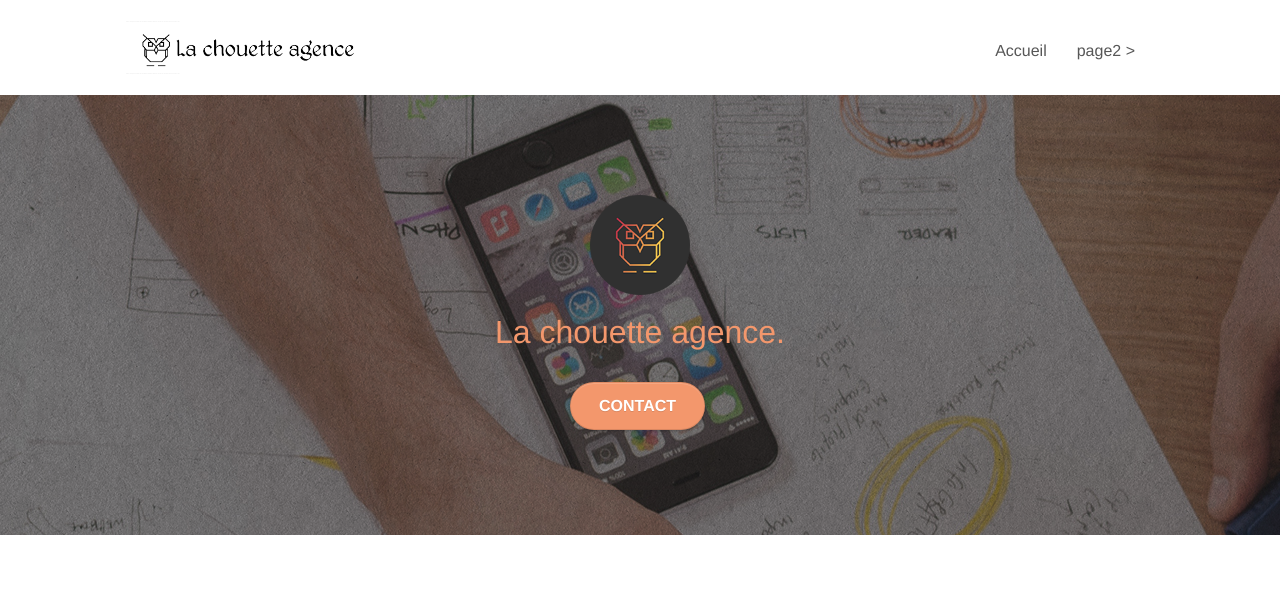
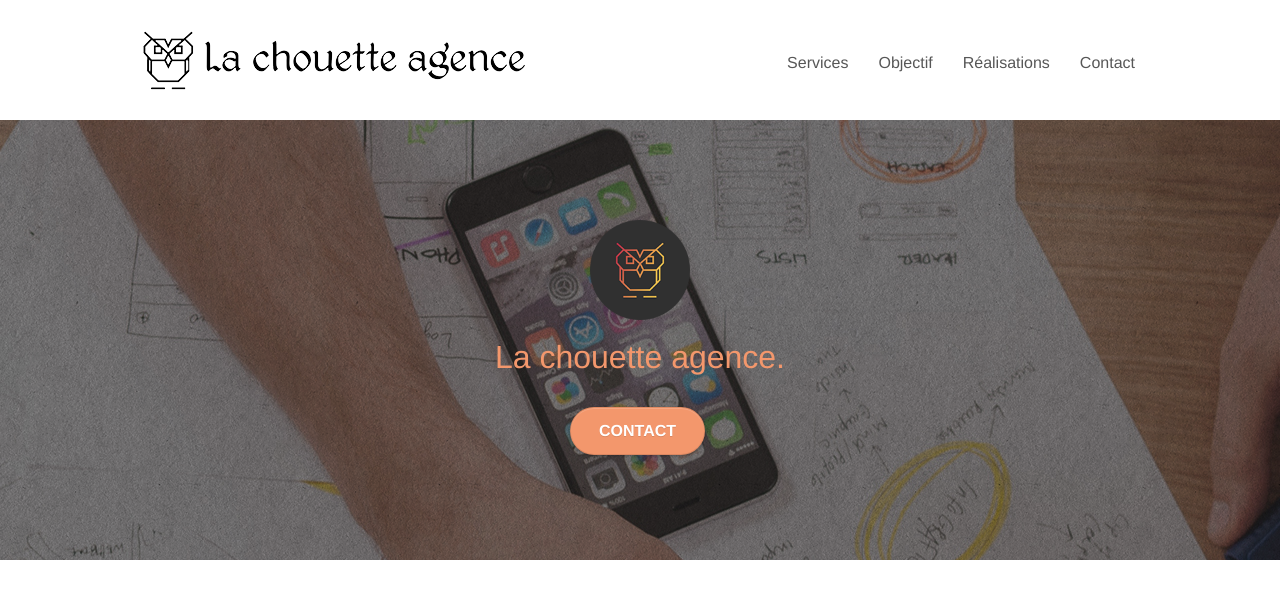
Before and after one commit to LV3125/chouetteagence, a plain HTML site: page index.html in a window 1280 px wide. Shown: the top 603 px of the page. Drawn offline with Linux system fonts and the light colour scheme; a web font is replaced by a local one.

Commit message:
Modification du header : mise en place d'un menu de navigaiton vers les différentes parties de la page

```diff
--- a/index.html
+++ b/index.html
@@ -1,34 +1,31 @@
 <!doctype html>
 <html lang="fr">
 <head>
+	<!-- META -->
     <meta charset="utf-8">
     <meta name="description" content="La Chouette Agence est une entreprise de Webdesign basée sur Lyon. Nous aidons les entreprises de la région lyonnaise à se développer et devenir plus visible sur Internet.">
 	<meta name="viewport" content="width=device-width, initial-scale=1.0, viewport-fit=cover">
 
+	<!-- TITLE -->
 	<title>La Chouette Agence - Agence Webdesign - Lyon</title>
 
 	<!-- FAVICON -->
     <link rel="shortcut icon" type="image/png" href="./img/favicon.jpg">
 
+	<!-- STYLE -->
 	<link rel="stylesheet" type="text/css" href="./css/bootstrap.min.css">
 	<link rel="stylesheet" type="text/css" href="style.css">
 	<link rel="stylesheet" href="https://stackpath.bootstrapcdn.com/font-awesome/4.7.0/css/font-awesome.min.css">
 	<link rel="stylesheet" type="text/css" href="./css/et-line.min.css">
+</head>
 
-</head>
 <body>
-<!-- Principal conteneur -->
-<div class="page-container">
-
-<!-- bloc-0 -->
-<div class="bloc bgc-white l-bloc " id="bloc-0">
+	<!-- HEADER -->
+	<header class="bloc bgc-white l-bloc " id="header">
 		<div class="container bloc-sm">
-
 			<nav class="navbar row">
 				<div class="navbar-header">
-				<div class="keywords" style="color:#cccccc;font-size:1px;">Agence web à paris, stratégie web, web design, illustrations, design de site web, site web, web, internet, site internet, site</div>
-				<a class="navbar-brand" href="index.html"><img src="img/la-chouette-agence.png" alt="paris web design logo agence web meilleure agence" height="40" /></a>
-				<div class="keywords" style="color:#cccccc;font-size:1px;">Agence web à paris, stratégie web, web design, illustrations, design de site web, site web, web, internet, site internet, site</div>
+					<a class="navbar-brand" href="index.html"><img src="img/la-chouette-agence.png" alt="Logo de l'entreprise représentant une chouette suivi du nom de l'entreprise" title="Logo de l'entreprise" /></a>
 					<button id="nav-toggle" type="button" class="ui-navbar-toggle navbar-toggle" data-toggle="collapse" data-target=".navbar-1">
 						<span class="sr-only">Toggle navigation</span><span class="icon-bar"></span><span class="icon-bar"></span><span class="icon-bar"></span>
 					</button>
@@ -36,19 +33,24 @@
 				<div class="collapse navbar-collapse navbar-1 special-dropdown-nav">
 					<ul class="site-navigation nav navbar-nav">
 						<li>
-						<a href="index.html">Accueil</a>
+							<a href="#services">Services</a>
 						</li>
 						<li>
+							<a href="#objectif">Objectif</a>
 						</li>
 						<li>
-						<a href="page2.html">page2 &gt;</a>
+							<a href="#realisations">Réalisations</a>
+						</li>
+						<li>
+							<a href="#contact">Contact</a>
 						</li>
 					</ul>
 				</div>
 			</nav>
 		</div>
-</div>
-<!-- bloc-0 END -->
+	</header>
+	<!-- HEADER END -->
+
 
 <!-- bloc-1-presentation -->
 <div class="bloc bgc-dark-slate-blue bg-banniere d-bloc bg-t-edge bloc-bg-texture texture-paper b-parallax" id="bloc-1-hero">
```
Lines whose indentation alone changed are shown as unchanged.
